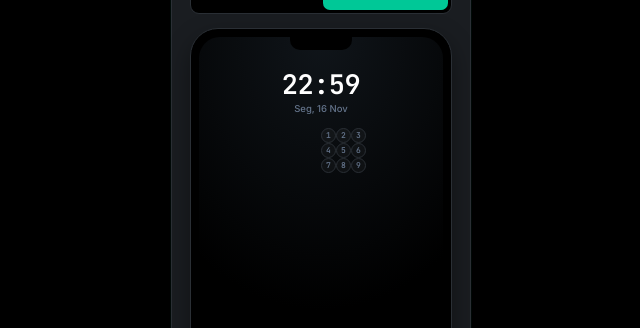
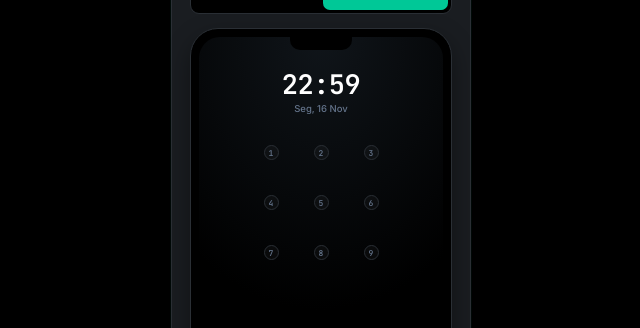
Before and after one commit to lucasbispo157157-crypto/simulador-bloqueio-celular, a plain HTML site: page index.html in a window 1280 px wide. Both pictures are taken after a click on the tab "Padrão". Shown: the top 328 px of the page, without its empty margins (319-959 px from the left). Drawn offline with Linux system fonts and the light colour scheme.

Commit message:
Corrige grid do padrao invisivel (largura percentual colapsando no flex pai)
Co-Authored-By: Claude Opus 5 <noreply@anthropic.com>

```diff
--- a/index.html
+++ b/index.html
@@ -68,7 +68,7 @@ body{
 .dots-row .d.filled{background:var(--neon-cyan); transform:scale(1.15); box-shadow:0 0 6px var(--neon-cyan-dim)}
 .dots-row .d.err{background:var(--neon-red)}
 
-.pattern-wrap{position:relative; width:100%; max-width:150px; aspect-ratio:1; margin:0 auto}
+.pattern-wrap{position:relative; width:150px; max-width:100%; aspect-ratio:1; margin:0 auto; flex-shrink:0}
 .pattern-wrap svg{position:absolute; inset:0; width:100%; height:100%; pointer-events:none}
 .pattern-grid{
   position:absolute; inset:0; display:grid; grid-template-columns:repeat(3,1fr); grid-template-rows:repeat(3,1fr);
```
